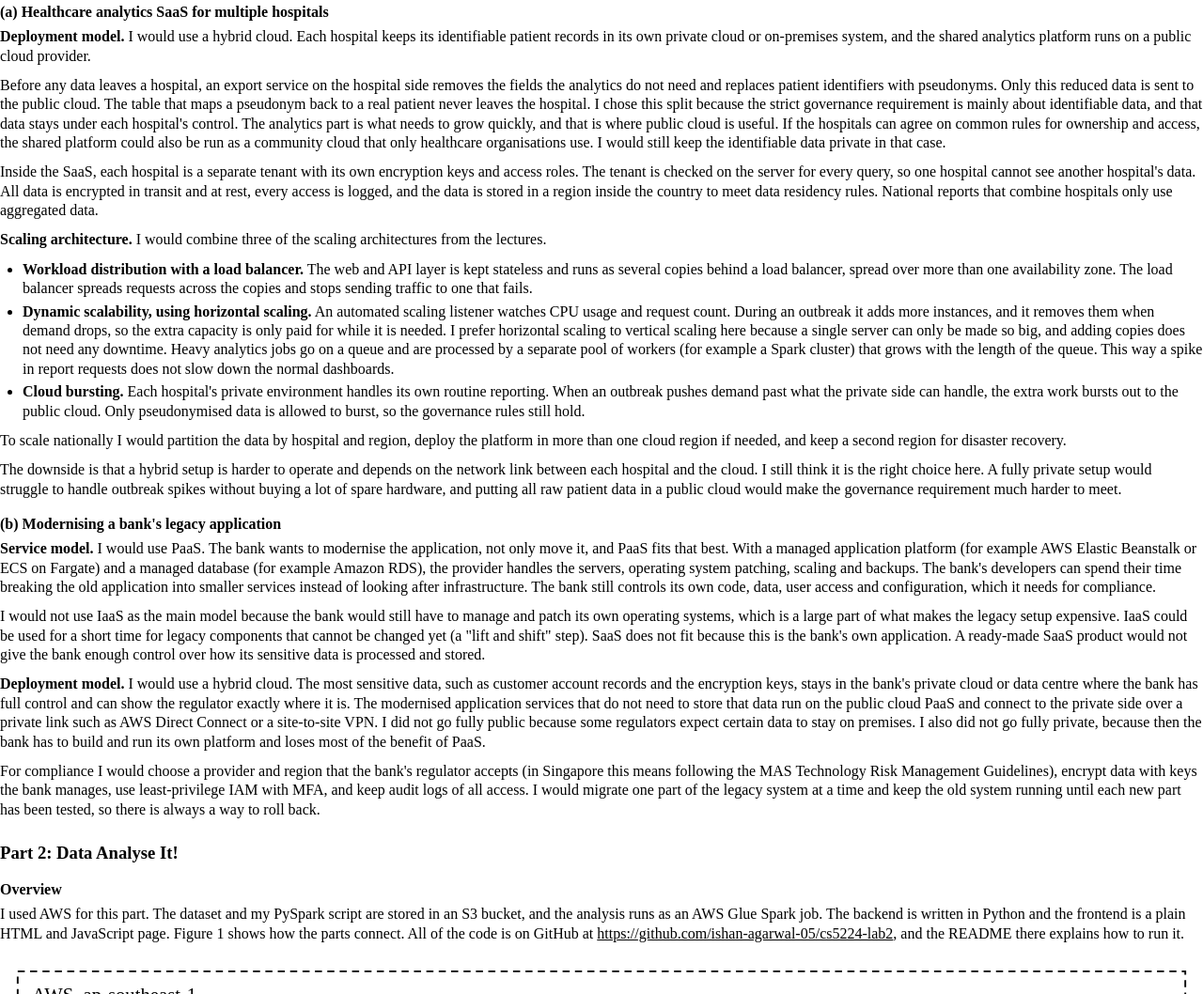
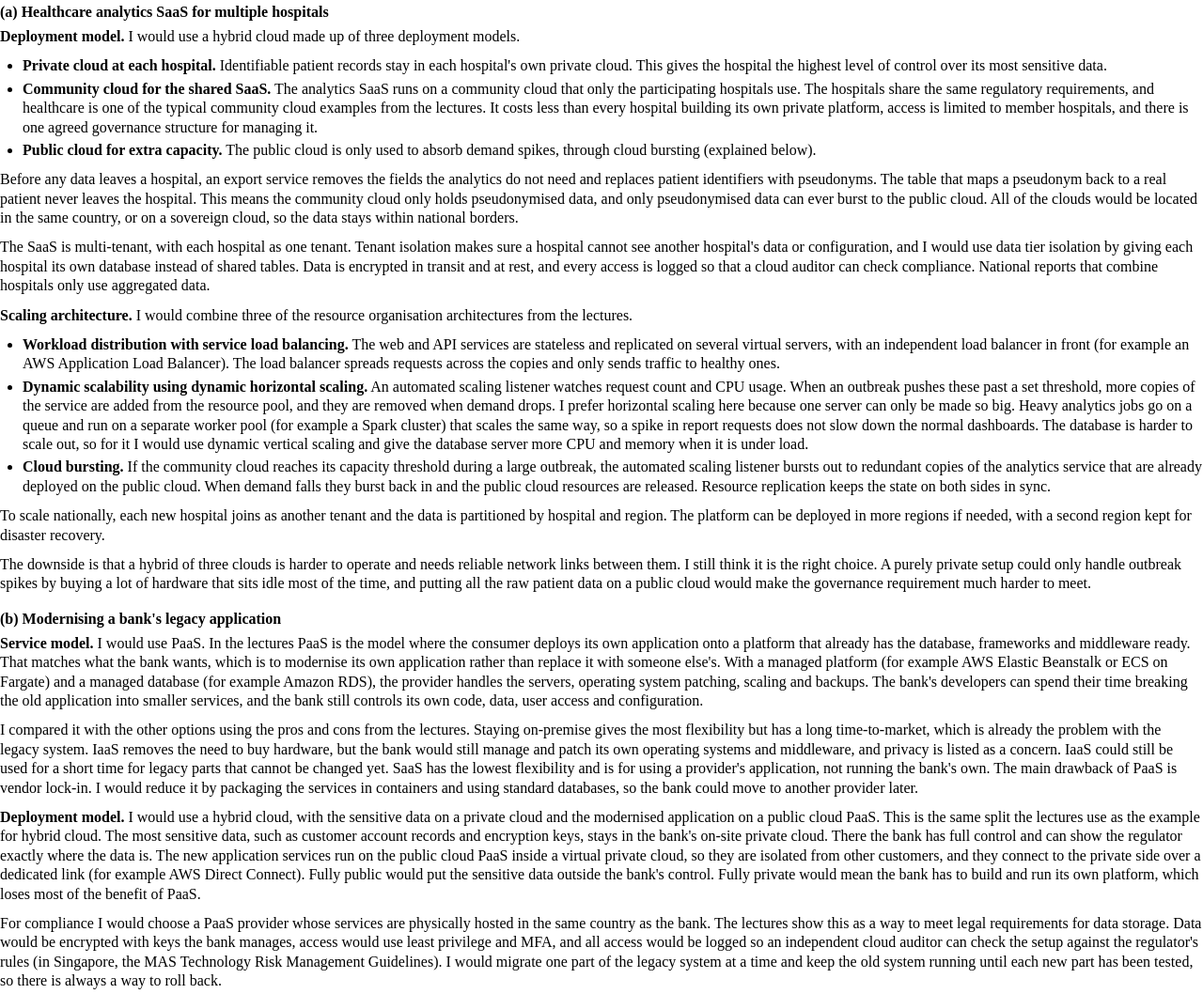
Before and after one commit to ishan-agarwal-05/cs5224-lab2, a plain HTML site: page report/report.html in a window 1280 px wide. Shown: the part 218-1276 px from the top of the page at 94% size. Drawn offline with Linux system fonts and the light colour scheme.

Commit message:
Align Part 1 with lecture slides, reword AI declaration

```diff
--- a/report/report.html
+++ b/report/report.html
@@ -46,80 +46,97 @@
 
 <h3>(a) Healthcare analytics SaaS for multiple hospitals</h3>
 
-<p><b>Deployment model.</b> I would use a hybrid cloud. Each hospital keeps its identifiable patient
-records in its own private cloud or on-premises system, and the shared analytics platform runs on a
-public cloud provider.</p>
-
-<p>Before any data leaves a hospital, an export service on the hospital side removes the fields the
-analytics do not need and replaces patient identifiers with pseudonyms. Only this reduced data is sent
-to the public cloud. The table that maps a pseudonym back to a real patient never leaves the hospital.
-I chose this split because the strict governance requirement is mainly about identifiable data, and that
-data stays under each hospital's control. The analytics part is what needs to grow quickly, and that is
-where public cloud is useful. If the hospitals can agree on common rules for ownership and access, the
-shared platform could also be run as a community cloud that only healthcare organisations use. I would
-still keep the identifiable data private in that case.</p>
-
-<p>Inside the SaaS, each hospital is a separate tenant with its own encryption keys and access roles.
-The tenant is checked on the server for every query, so one hospital cannot see another hospital's data.
-All data is encrypted in transit and at rest, every access is logged, and the data is stored in a region
-inside the country to meet data residency rules. National reports that combine hospitals only use
-aggregated data.</p>
-
-<p><b>Scaling architecture.</b> I would combine three of the scaling architectures from the lectures.</p>
+<p><b>Deployment model.</b> I would use a hybrid cloud made up of three deployment models.</p>
 <ul>
-  <li><b>Workload distribution with a load balancer.</b> The web and API layer is kept stateless and runs as
-  several copies behind a load balancer, spread over more than one availability zone. The load balancer
-  spreads requests across the copies and stops sending traffic to one that fails.</li>
-  <li><b>Dynamic scalability, using horizontal scaling.</b> An automated scaling listener watches CPU usage
-  and request count. During an outbreak it adds more instances, and it removes them when demand drops, so
-  the extra capacity is only paid for while it is needed. I prefer horizontal scaling to vertical scaling
-  here because a single server can only be made so big, and adding copies does not need any downtime.
-  Heavy analytics jobs go on a queue and are processed by a separate pool of workers (for example a Spark
-  cluster) that grows with the length of the queue. This way a spike in report requests does not slow
-  down the normal dashboards.</li>
-  <li><b>Cloud bursting.</b> Each hospital's private environment handles its own routine reporting. When an
-  outbreak pushes demand past what the private side can handle, the extra work bursts out to the public
-  cloud. Only pseudonymised data is allowed to burst, so the governance rules still hold.</li>
+  <li><b>Private cloud at each hospital.</b> Identifiable patient records stay in each hospital's own
+  private cloud. This gives the hospital the highest level of control over its most sensitive data.</li>
+  <li><b>Community cloud for the shared SaaS.</b> The analytics SaaS runs on a community cloud that only
+  the participating hospitals use. The hospitals share the same regulatory requirements, and healthcare is
+  one of the typical community cloud examples from the lectures. It costs less than every hospital
+  building its own private platform, access is limited to member hospitals, and there is one agreed
+  governance structure for managing it.</li>
+  <li><b>Public cloud for extra capacity.</b> The public cloud is only used to absorb demand spikes,
+  through cloud bursting (explained below).</li>
 </ul>
 
-<p>To scale nationally I would partition the data by hospital and region, deploy the platform in more than
-one cloud region if needed, and keep a second region for disaster recovery.</p>
+<p>Before any data leaves a hospital, an export service removes the fields the analytics do not need and
+replaces patient identifiers with pseudonyms. The table that maps a pseudonym back to a real patient never
+leaves the hospital. This means the community cloud only holds pseudonymised data, and only pseudonymised
+data can ever burst to the public cloud. All of the clouds would be located in the same country, or on a
+sovereign cloud, so the data stays within national borders.</p>
 
-<p>The downside is that a hybrid setup is harder to operate and depends on the network link between each
-hospital and the cloud. I still think it is the right choice here. A fully private setup would struggle
-to handle outbreak spikes without buying a lot of spare hardware, and putting all raw patient data in a
-public cloud would make the governance requirement much harder to meet.</p>
+<p>The SaaS is multi-tenant, with each hospital as one tenant. Tenant isolation makes sure a hospital
+cannot see another hospital's data or configuration, and I would use data tier isolation by giving each
+hospital its own database instead of shared tables. Data is encrypted in transit and at rest, and every
+access is logged so that a cloud auditor can check compliance. National reports that combine hospitals
+only use aggregated data.</p>
+
+<p><b>Scaling architecture.</b> I would combine three of the resource organisation architectures from
+the lectures.</p>
+<ul>
+  <li><b>Workload distribution with service load balancing.</b> The web and API services are stateless and
+  replicated on several virtual servers, with an independent load balancer in front (for example an AWS
+  Application Load Balancer). The load balancer spreads requests across the copies and only sends traffic
+  to healthy ones.</li>
+  <li><b>Dynamic scalability using dynamic horizontal scaling.</b> An automated scaling listener watches
+  request count and CPU usage. When an outbreak pushes these past a set threshold, more copies of the
+  service are added from the resource pool, and they are removed when demand drops. I prefer horizontal
+  scaling here because one server can only be made so big. Heavy analytics jobs go on a queue and run on
+  a separate worker pool (for example a Spark cluster) that scales the same way, so a spike in report
+  requests does not slow down the normal dashboards. The database is harder to scale out, so for it I
+  would use dynamic vertical scaling and give the database server more CPU and memory when it is under
+  load.</li>
+  <li><b>Cloud bursting.</b> If the community cloud reaches its capacity threshold during a large
+  outbreak, the automated scaling listener bursts out to redundant copies of the analytics service that
+  are already deployed on the public cloud. When demand falls they burst back in and the public cloud
+  resources are released. Resource replication keeps the state on both sides in sync.</li>
+</ul>
+
+<p>To scale nationally, each new hospital joins as another tenant and the data is partitioned by hospital
+and region. The platform can be deployed in more regions if needed, with a second region kept for
+disaster recovery.</p>
+
+<p>The downside is that a hybrid of three clouds is harder to operate and needs reliable network links
+between them. I still think it is the right choice. A purely private setup could only handle outbreak
+spikes by buying a lot of hardware that sits idle most of the time, and putting all the raw patient data
+on a public cloud would make the governance requirement much harder to meet.</p>
 
 <h3>(b) Modernising a bank's legacy application</h3>
 
-<p><b>Service model.</b> I would use PaaS. The bank wants to modernise the application, not only move it,
-and PaaS fits that best. With a managed application platform (for example AWS Elastic Beanstalk or ECS
-on Fargate) and a managed database (for example Amazon RDS), the provider handles the servers, operating
-system patching, scaling and backups. The bank's developers can spend their time breaking the old
-application into smaller services instead of looking after infrastructure. The bank still controls its
-own code, data, user access and configuration, which it needs for compliance.</p>
+<p><b>Service model.</b> I would use PaaS. In the lectures PaaS is the model where the consumer deploys its
+own application onto a platform that already has the database, frameworks and middleware ready. That
+matches what the bank wants, which is to modernise its own application rather than replace it with
+someone else's. With a managed platform (for example AWS Elastic Beanstalk or ECS on Fargate) and a
+managed database (for example Amazon RDS), the provider handles the servers, operating system patching,
+scaling and backups. The bank's developers can spend their time breaking the old application into smaller
+services, and the bank still controls its own code, data, user access and configuration.</p>
 
-<p>I would not use IaaS as the main model because the bank would still have to manage and patch its own
-operating systems, which is a large part of what makes the legacy setup expensive. IaaS could be used for
-a short time for legacy components that cannot be changed yet (a "lift and shift" step). SaaS does not
-fit because this is the bank's own application. A ready-made SaaS product would not give the bank enough
-control over how its sensitive data is processed and stored.</p>
+<p>I compared it with the other options using the pros and cons from the lectures. Staying on-premise
+gives the most flexibility but has a long time-to-market, which is already the problem with the legacy
+system. IaaS removes the need to buy hardware, but the bank would still manage and patch its own operating
+systems and middleware, and privacy is listed as a concern. IaaS could still be used for a short time for
+legacy parts that cannot be changed yet. SaaS has the lowest flexibility and is for using a provider's
+application, not running the bank's own. The main drawback of PaaS is vendor lock-in. I would reduce it by
+packaging the services in containers and using standard databases, so the bank could move to another
+provider later.</p>
 
-<p><b>Deployment model.</b> I would use a hybrid cloud. The most sensitive data, such as customer account
-records and the encryption keys, stays in the bank's private cloud or data centre where the bank has full
-control and can show the regulator exactly where it is. The modernised application services that do not
-need to store that data run on the public cloud PaaS and connect to the private side over a private link
-such as AWS Direct Connect or a site-to-site VPN. I did not go fully public because some regulators
-expect certain data to stay on premises. I also did not go fully private, because then the bank has to
-build and run its own platform and loses most of the benefit of PaaS.</p>
+<p><b>Deployment model.</b> I would use a hybrid cloud, with the sensitive data on a private cloud and the
+modernised application on a public cloud PaaS. This is the same split the lectures use as the example for
+hybrid cloud. The most sensitive data, such as customer account records and encryption keys, stays in the
+bank's on-site private cloud. There the bank has full control and can show the regulator exactly where the
+data is. The new application services run on the public cloud PaaS inside a virtual private cloud, so they
+are isolated from other customers, and they connect to the private side over a dedicated link (for example
+AWS Direct Connect). Fully public would put the sensitive data outside the bank's control. Fully private
+would mean the bank has to build and run its own platform, which loses most of the benefit of PaaS.</p>
 
-<p>For compliance I would choose a provider and region that the bank's regulator accepts (in Singapore
-this means following the MAS Technology Risk Management Guidelines), encrypt data with keys the bank
-manages, use least-privilege IAM with MFA, and keep audit logs of all access. I would migrate one part of
-the legacy system at a time and keep the old system running until each new part has been tested, so
-there is always a way to roll back.</p>
+<p>For compliance I would choose a PaaS provider whose services are physically hosted in the same country
+as the bank. The lectures show this as a way to meet legal requirements for data storage. Data would be
+encrypted with keys the bank manages, access would use least privilege and MFA, and all access would be
+logged so an independent cloud auditor can check the setup against the regulator's rules (in Singapore,
+the MAS Technology Risk Management Guidelines). I would migrate one part of the legacy system at a time
+and keep the old system running until each new part has been tested, so there is always a way to roll
+back.</p>
 
-<div class="newpage"></div>
 <h2>Part 2: Data Analyse It!</h2>
 
 <h3>Overview</h3>
@@ -293,16 +310,16 @@
 
 <h2>AI use declaration</h2>
 
-<p>I used AI tools in this lab as a helper, not to do the lab for me. I worked through every part myself,
-and used Manus AI alongside me throughout. It helped me understand the requirements, think through and
-draft the Part 1 answers, write and debug the frontend, backend and Spark code, set up and run the Glue
-job in my AWS account, check the results and capture the screenshots. Near the end I used Claude to check
-and grade my work against the lab specification, rework the report layout and edit the wording. I am
-responsible for everything in this submission.</p>
+<p>I worked on this lab myself, with guidance and help from AI tools along the way. I used Manus AI to help
+me understand the requirements, draft the Part 1 answers, write and debug the frontend, backend and Spark
+code, and set up, run and check the Glue job in my AWS account. At the end I used Claude to check and grade
+my report against the lab specification, rework the layout and edit the wording. I am responsible for
+everything in this submission.</p>
 
 <h2>References</h2>
 <ol>
-  <li>T. Erl, Z. Mahmood and R. Puttini, Cloud Computing: Concepts, Technology &amp; Architecture, Prentice Hall, 2013. Source of the workload distribution, dynamic scalability and cloud bursting architectures used in Part 1(a).</li>
+  <li>A. Gopalan, CS5224 lecture slides, Lecture 2 (Concepts and Models), Lecture 3 (Cloud Architectures) and Lecture 5 (Virtualisation and Multitenancy), NUS, 2026.</li>
+  <li>T. Erl, Z. Mahmood and R. Puttini, Cloud Computing: Concepts, Technology &amp; Architecture, Prentice Hall, 2013. Chapters 4 and 11.</li>
   <li>NIST SP 800-145, The NIST Definition of Cloud Computing. https://csrc.nist.gov/pubs/sp/800/145/final</li>
   <li>Stanford SNAP, Social circles: Twitter. https://snap.stanford.edu/data/egonets-Twitter.html</li>
   <li>AWS Glue Developer Guide, Configuring job properties for Spark jobs. https://docs.aws.amazon.com/glue/latest/dg/add-job.html</li>
```
Also changed, not shown: 1 other file.
